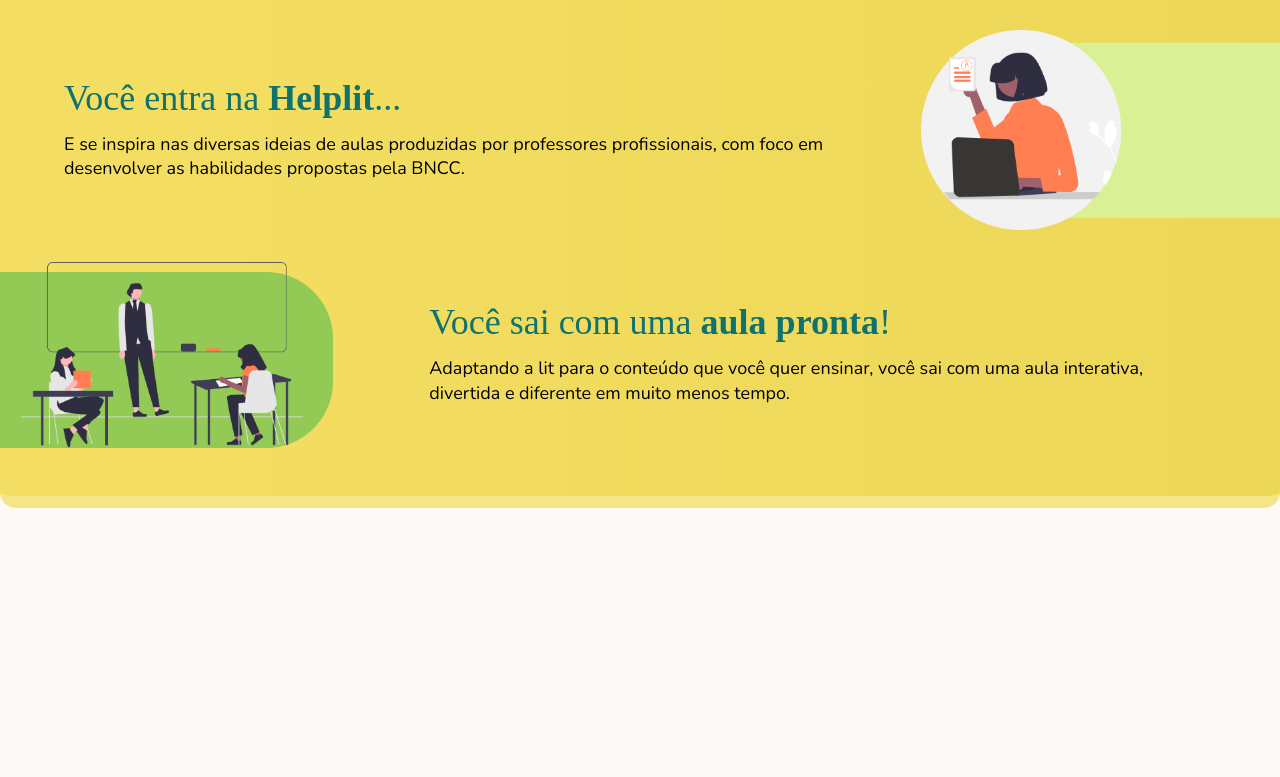
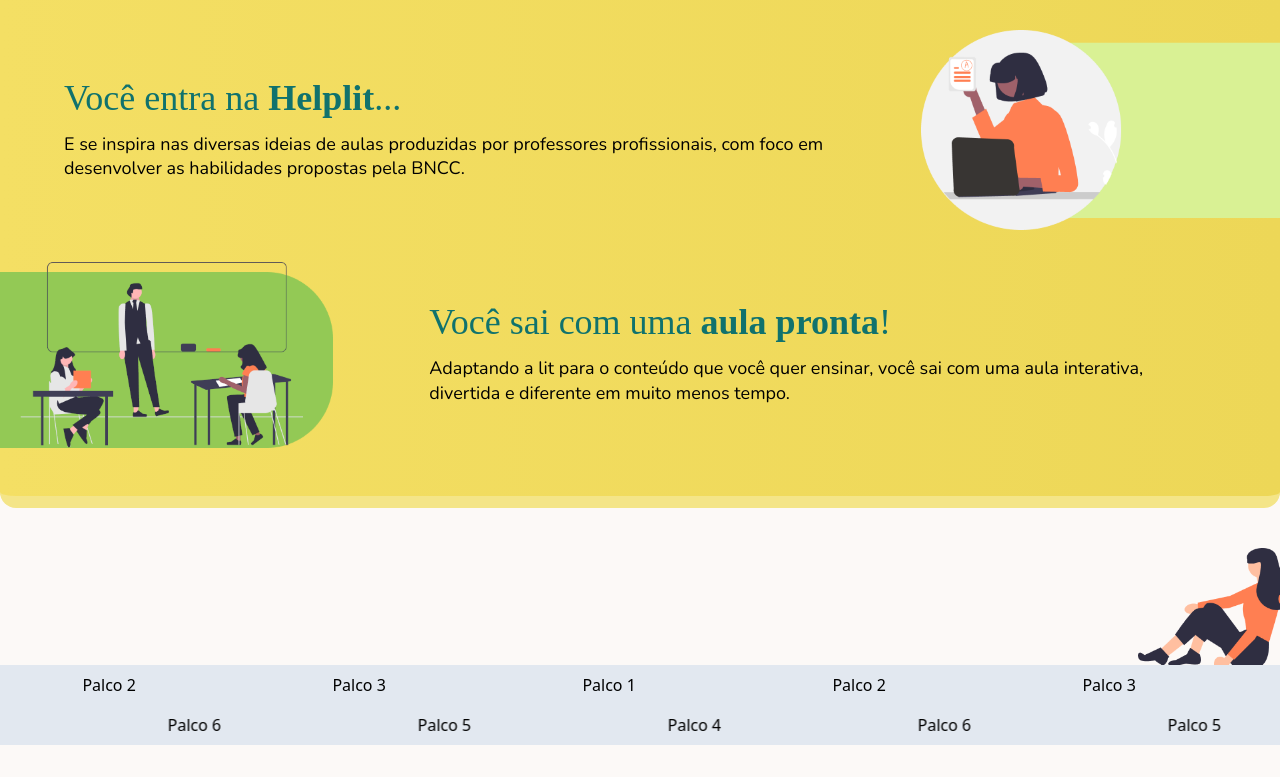
Before and after one commit to helpii/helplit.com, a React (Vite) app: page / in a window 1280 px wide. Shown: the part 1696-2473 px from the top of the page. Before the commit the page ends 2204 px from the top, so only its background shows below. Built offline with nearby package versions, Linux system fonts and the light colour scheme; a web font is replaced by a local one.

Commit message:
stage autoslider dynamics

```diff
--- a/src/components/Home/index.tsx
+++ b/src/components/Home/index.tsx
@@ -3,6 +3,7 @@
   LitCarousel,
   Section,
   InstructionsStep,
+  StagesSliders,
 } from "../../components";
 
 export function Home() {
@@ -136,6 +137,9 @@
           </InstructionsStep>
         </>
       </Section>
+      <Section type="default">
+        <StagesSliders />
+      </Section>
     </div>
   );
 }
--- a/src/components/Section/index.tsx
+++ b/src/components/Section/index.tsx
@@ -7,7 +7,7 @@
 ];
 
 type Props = {
-  type: "banner" | "simple" | "carousel" | "instructions";
+  type: "banner" | "simple" | "carousel" | "instructions" | "default";
   children: JSX.Element;
 };
 
@@ -51,6 +51,10 @@
         </div>
       );
     default:
-      return null;
+      return (
+        <div className="flex flex-col items-center justify-between h-auto w-[100%] py-8">
+          {children}
+        </div>
+      );
   }
 }
--- /dev/null
+++ b/src/components/StagesSliders/index.tsx
@@ -0,0 +1,38 @@
+export function StagesSliders() {
+  return (
+    <div className="w-full items-end select-none flex flex-col">
+      <img
+        className="relative top-2 left-2 max-w-[150px]"
+        src="/fun/sitting.png"
+        alt=""
+      />
+      <div className="bg-slate-200 h-auto py-2 m-auto overflow-hidden relative w-auto">
+        <ul className="flex w-[calc(250px*60)] animate-scroll">
+          <li className="w-[250px]">Palco 1</li>
+          <li className="w-[250px]">Palco 2</li>
+          <li className="w-[250px]">Palco 3</li>
+          <li className="w-[250px]">Palco 1</li>
+          <li className="w-[250px]">Palco 2</li>
+          <li className="w-[250px]">Palco 3</li>
+          <li className="w-[250px]">Palco 1</li>
+          <li className="w-[250px]">Palco 2</li>
+          <li className="w-[250px]">Palco 3</li>
+        </ul>
+      </div>
+      {/* GAMBI!! rotate-180 */}
+      <div className="bg-slate-200 h-auto py-2 m-auto overflow-hidden relative w-auto rotate-180">
+        <ul className="flex w-[calc(250px*9)] animate-scroll rotate-180">
+          <li className="w-[250px] rotate-180">Palco 4</li>
+          <li className="w-[250px] rotate-180">Palco 5</li>
+          <li className="w-[250px] rotate-180">Palco 6</li>
+          <li className="w-[250px] rotate-180">Palco 4</li>
+          <li className="w-[250px] rotate-180">Palco 5</li>
+          <li className="w-[250px] rotate-180">Palco 6</li>
+          <li className="w-[250px] rotate-180">Palco 4</li>
+          <li className="w-[250px] rotate-180">Palco 5</li>
+          <li className="w-[250px] rotate-180">Palco 6</li>
+        </ul>
+      </div>
+    </div>
+  );
+}
--- a/src/components/index.ts
+++ b/src/components/index.ts
@@ -4,6 +4,8 @@
 import { LitCarousel } from "./LitCarousel";
 import { Section } from "./Section";
 import { InstructionsStep } from "./InstructionsStep";
+import { StagesSliders } from "./StagesSliders";
+
 export {
   Container,
   AuthorSelector,
@@ -11,4 +13,5 @@
   LitCarousel,
   Section,
   InstructionsStep,
+  StagesSliders,
 };
--- a/tailwind.config.cjs
+++ b/tailwind.config.cjs
@@ -12,6 +12,15 @@
       DESTAQUE: ["Space Mono", "monospace"], //destaque
     },
     extend: {
+      animation: {
+        scroll: "scroll 80s linear infinite",
+      },
+      keyframes: {
+        scroll: {
+          "0%": { transform: "translateX(0)" },
+          "100%": { transform: "translateX(calc(-250px * 9))" },
+        },
+      },
       colors: {
         NUMEN_ACCENT: "#2cb865",
         FIRE_BACKDROP: "#ff4444",
```
Also changed, not shown: public/fun/sitting.png (added).
